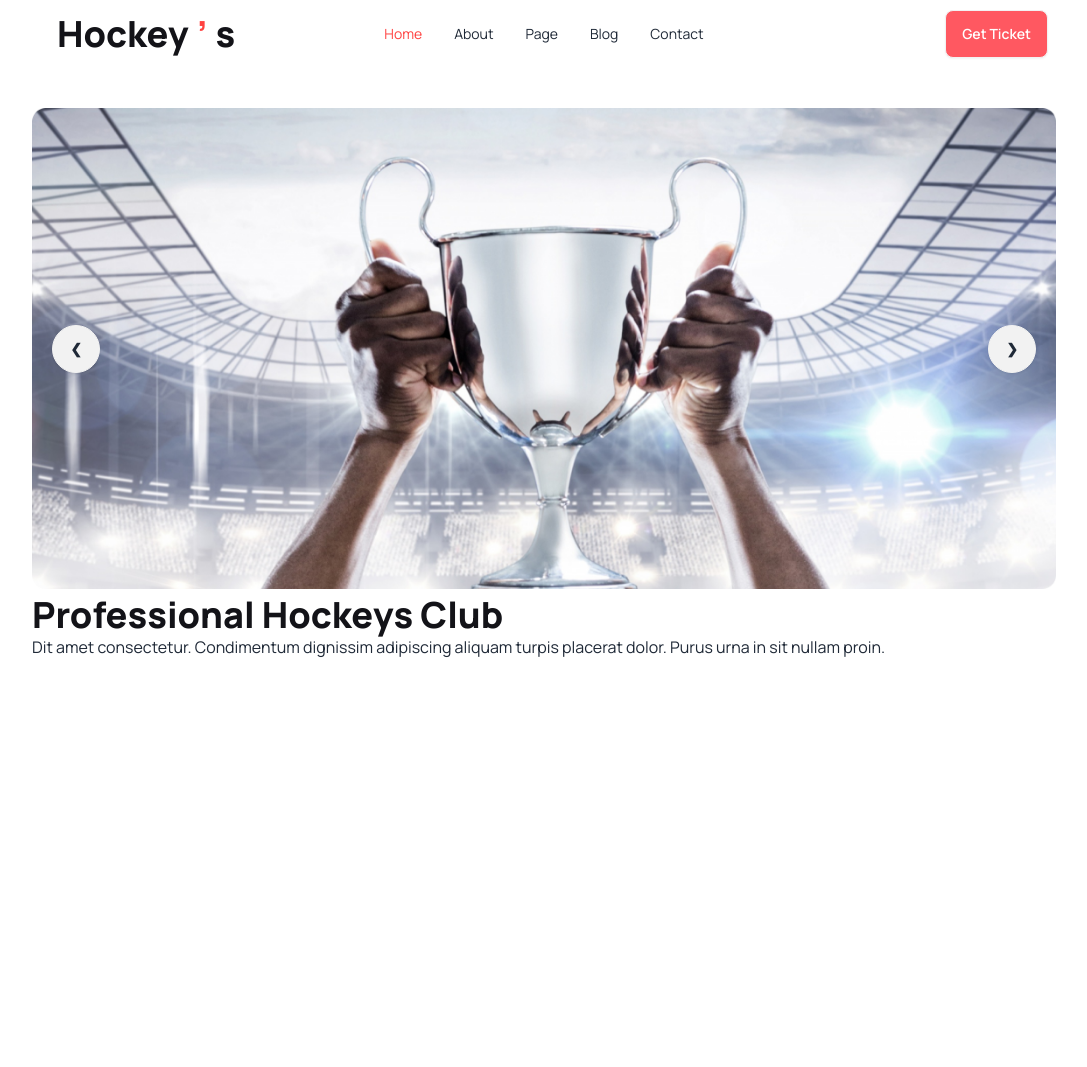
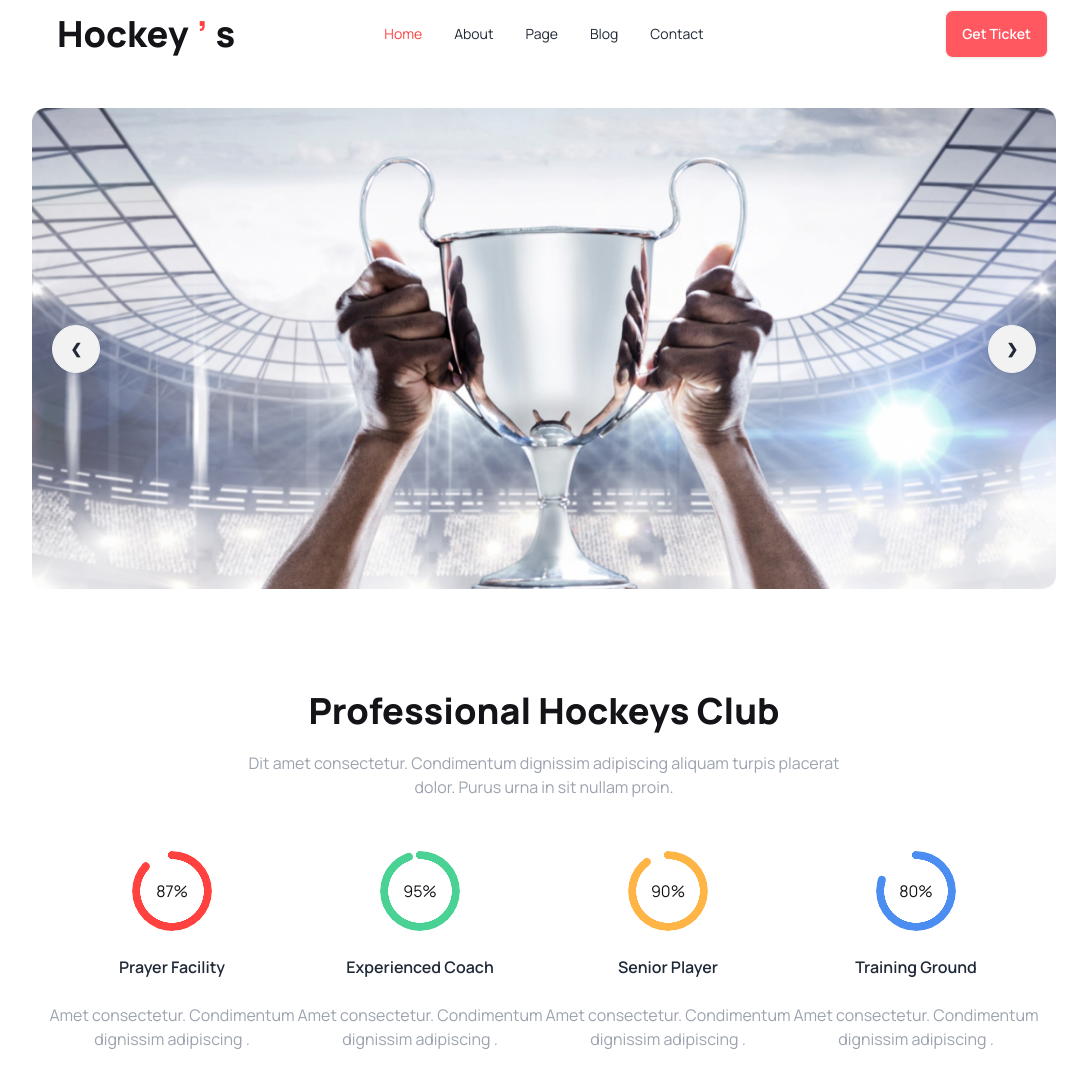
Before and after one commit to fardinariful/Hockey, a plain HTML site: page index.html in a window 1280 px wide. Shown: the whole page, without its empty margins (96-1183 px from the left). Before the commit the page ends 800 px from the top, so only its background shows below. Drawn offline with nearby package versions, Linux system fonts and the light colour scheme.

Commit message:
club description added

```diff
--- a/index.html
+++ b/index.html
@@ -103,10 +103,43 @@
           </div>
         </div>
 
-         <div class="">
+        <!-- club description -->
+        <div>
+         <div class="text-center mt-24">
          <h2 class="text-[#131318] text-4xl font-extrabold">Professional Hockeys Club</h2>
-        <p class="rgba(19, 19, 24, 0.60) ">Dit amet consectetur. Condimentum dignissim adipiscing aliquam turpis placerat dolor. Purus urna in sit nullam proin. </p>
+        <p class="text-gray-400 mt-5">Dit amet consectetur. Condimentum dignissim adipiscing aliquam turpis placerat <br> dolor. Purus urna in sit nullam proin. </p>
     </div>
+
+    <div class="  mt-9 md:flex justify-between p-4">
+
+      <div class="text-center">
+      <div class="radial-progress text-[#FF4240]" style="--value:87;" role="progressbar"><span class="text-[#131318] text-center">87%</span>
+      </div>
+      <h3 class="font-semibold mt-6">Prayer Facility</h3>
+      <p class="mt-6 text-gray-400 ">Amet consectetur. Condimentum dignissim adipiscing .</p>
+    </div>
+      <div class="text-center">
+      <div class="radial-progress text-[#49D293]" style="--value:95;" role="progressbar"><span class="text-[#131318] text-center">95%</span>
+      </div>
+      <h3 class="font-semibold mt-6">Experienced Coach</h3>
+      <p class="mt-6 text-gray-400">Amet consectetur. Condimentum dignissim adipiscing .</p>
+    </div>
+      <div class="text-center">
+      <div class="radial-progress text-[#FFB546]" style="--value:90;" role="progressbar"><span class="text-[#131318] text-center">90%</span>
+      </div>
+      <h3 class="font-semibold mt-6">Senior Player</h3>
+      <p class="mt-6 text-gray-400" >Amet consectetur. Condimentum dignissim adipiscing .</p>
+    </div>
+      <div class="text-center">
+      <div class="radial-progress text-[#4C8DF1]" style="--value:80;" role="progressbar"><span class="text-[#131318] text-center">80%</span>
+      </div>
+      <h3 class="font-semibold mt-6">Training Ground</h3>
+      <p class="mt-6 text-gray-400">Amet consectetur. Condimentum dignissim adipiscing .</p>
+    </div>
+
+    </div>
+    </div>
+  </div>
     </main>
 
     <footer>
```
